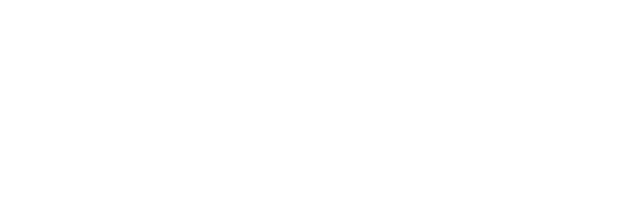
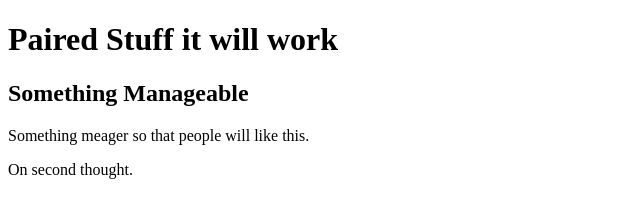
Before and after one commit to Crinale/Pairwebjs, a plain HTML site: page index.html in a window 1280 px wide. Shown: the whole page, without its empty margins (0-640 px from the left). Drawn offline with Linux system fonts and the light colour scheme.

Commit message:
Skeletonize
Added alittle to the index to have some content

```diff
--- a/index.html
+++ b/index.html
@@ -1,5 +1,23 @@
 <!DOCTYPE html>
 <html>
+	<head>
+	<title>Paired Programming Website</title>
+    <meta name="viewport" content="initial-scale=1.0">
+    <meta charset="utf-8">
+	</head>
 
 
+
+
+
+	<body>
+		<h1>Paired Stuff it will work</h1>
+		<h2>Something Manageable</h2>
+		<p>Something meager so that people will like this.</p>
+		<aside>On second thought.</aside>
+
+
+
+	</body>
+
 </html>
```
Also changed, not shown: Readme.txt.
